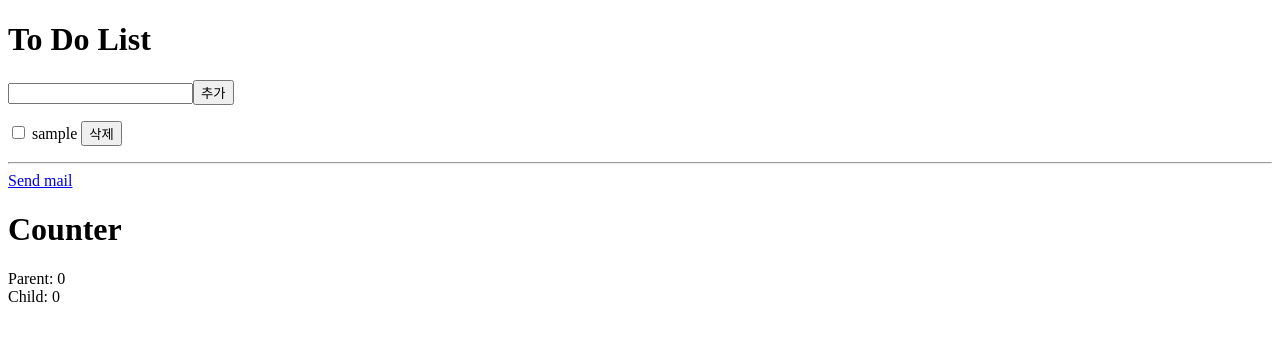
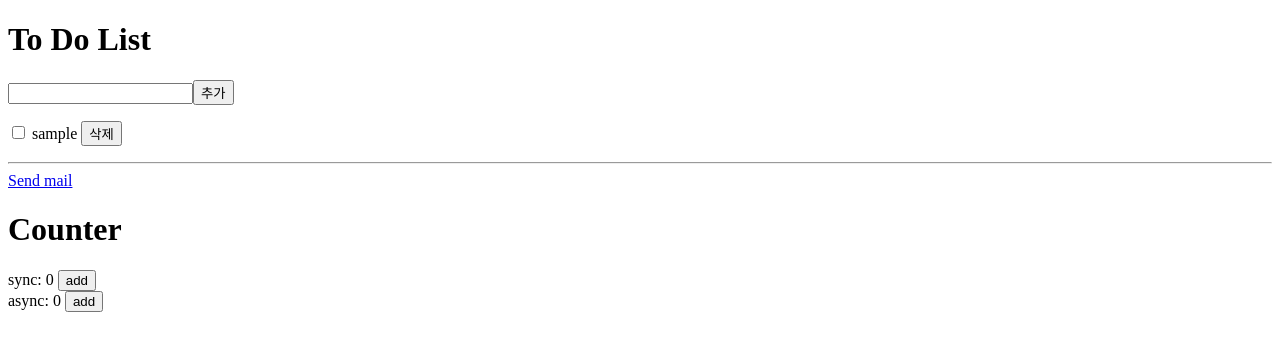
Before and after one commit to nghy97/ToDoList, a Vue app: page / in a window 1280 px wide. Shown: the top 350 px of the page. Built offline with nearby package versions, Linux system fonts and the light colour scheme.

Commit message:
Add sync, async button

```diff
--- a/src/components/Counter/Child.vue
+++ b/src/components/Counter/Child.vue
@@ -1,3 +1,12 @@
 <template>
-  <div>Child: {{ $store.state.count }}</div>
+  <div>
+    async: {{ getCount}}
+    <button @click="asyncIncrement(1);">add</button>
+  </div>
 </template>
+
+<script>
+export default {
+  props: ["getCount", "asyncIncrement"]
+};
+</script>
--- a/src/components/Counter/index.vue
+++ b/src/components/Counter/index.vue
@@ -1,9 +1,10 @@
 <template>
   <div id="counter">
     <h1>Counter</h1>
-    Parent: {{ getDoubleCount }}
+    sync: {{ getCount }}
+    <button @click="syncIncrement(2);">add</button>
     <br>
-    <Child/>
+    <Child :getCount="getCount" :asyncIncrement="asyncIncrement"/>
   </div>
 </template>
 
@@ -16,12 +17,12 @@ export default {
   name: "counter",
   components: { Child },
   computed: {
-    // this.$store.getters.getDoubleCount;
-    ...mapGetters(["getDoubleCount"])
+    // this.$store.getters.getCount;
+    ...mapGetters(["getCount"])
   },
   methods: {
     // this.$store.commit("addCount", 10);
-    ...mapMutations(["addCount"]),
+    ...mapMutations(["syncIncrement"]),
     ...mapActions(["asyncIncrement"])
   }
 };
--- a/src/store.js
+++ b/src/store.js
@@ -1,7 +1,7 @@
 import Vue from 'vue';
 import Vuex from 'vuex';
 
-import axios from 'axios';
+// import axios from 'axios';
 
 Vue.config.productionTip = false;
 Vue.use(Vuex);
@@ -11,22 +11,20 @@ export const store = new Vuex.Store({
     count: 0,
   },
   getters: {
-    getDoubleCount(state) {
-      state.count *= 2;
+    getCount(state) {
       return state.count;
     },
   },
   mutations: {
     syncIncrement(state, payload) {
-      state.count = payload;
+      state.count += payload;
     },
   },
   actions: {
     asyncIncrement: function(context, payload) {
-      alert(payload);
-      return axios.get('api', function(res) {
-        context.commit('increment', res);
-      });
+      return setTimeout(() => {
+        context.commit('syncIncrement', payload);
+      }, 2000);
     },
   },
 });
```
